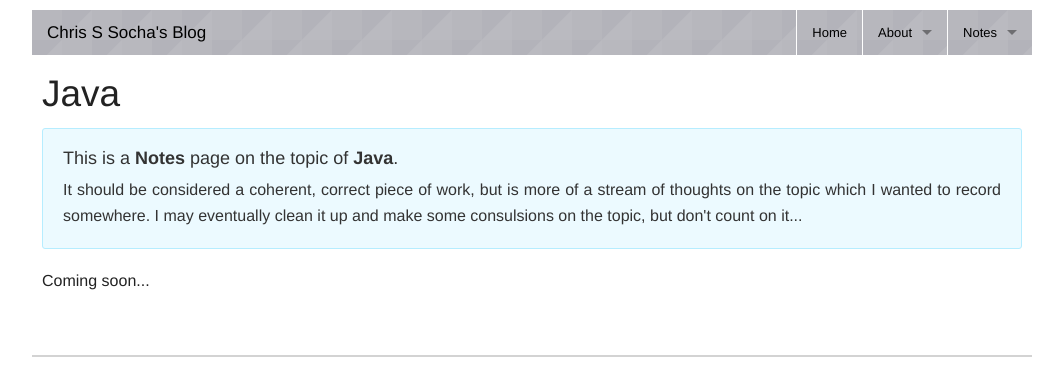
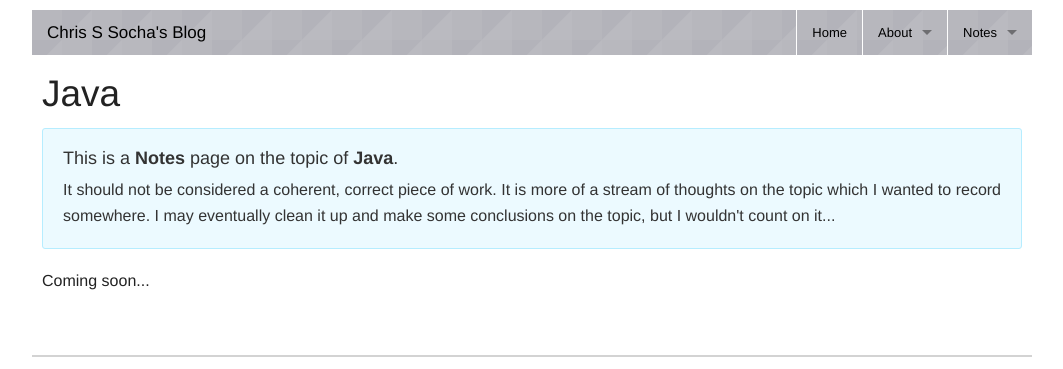
Before and after one commit to ChrisSSocha/ChrisSSocha.github.io, a Jekyll site: the page built from notes/java/index.html, in a window 1280 px wide. Shown: the top 369 px of the page, without its empty margins (108-1171 px from the left). Built offline with Jekyll 4.4.1, drawn with Linux system fonts in a browser that asks for light colours.

Commit message:
Spelling on notes page

```diff
--- a/_layouts/notes.html
+++ b/_layouts/notes.html
@@ -7,7 +7,7 @@ active: notes
 <div class="post">
   <div class="panel callout radius">
     <h5>This is a <b>Notes</b> page on the topic of <b>{{ page.title }}</b>.</h5>
-    <p>It should be considered a coherent, correct piece of work, but is more of a stream of thoughts on the topic which I wanted to record somewhere. I may eventually clean it up and make some consulsions on the topic, but don't count on it...</p>
+    <p>It should not be considered a coherent, correct piece of work. It is more of a stream of thoughts on the topic which I wanted to record somewhere. I may eventually clean it up and make some conclusions on the topic, but I wouldn't count on it...</p>
   </div>
   {{ content }}
 </div>
```
